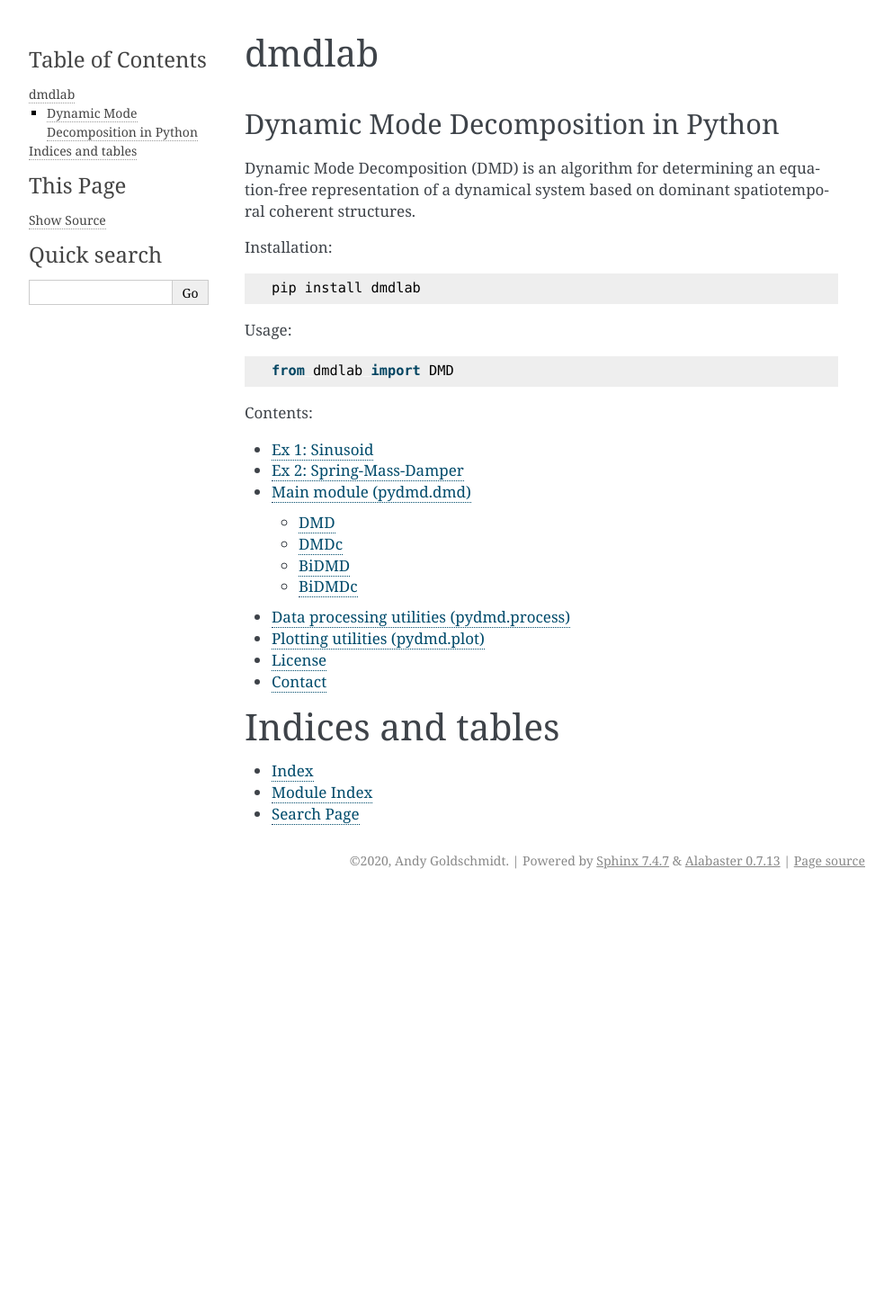
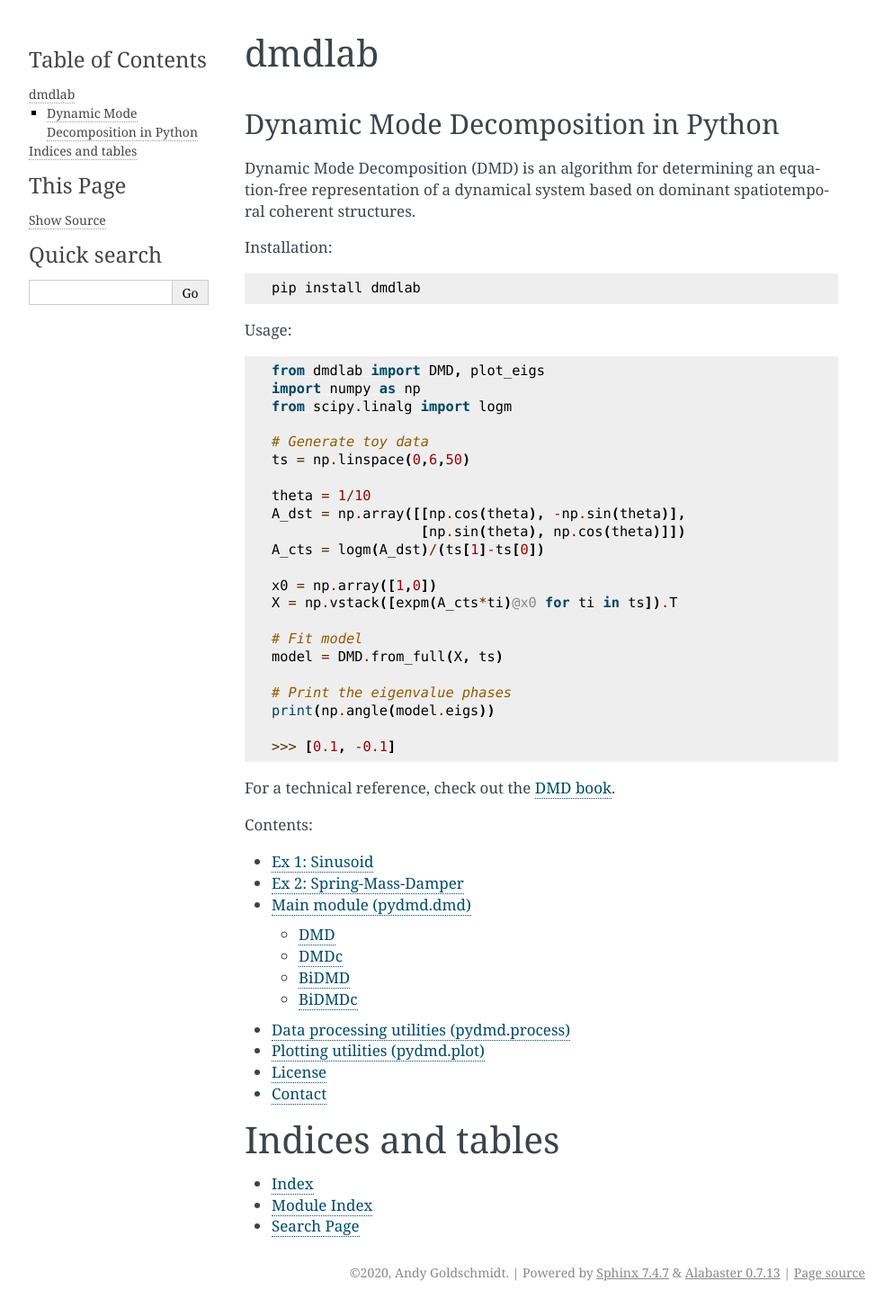
Before and after one commit to andgoldschmidt/dmdlab, a Sphinx documentation site: the page built from docs/index.rst, in a window 1280 px wide. Shown: the whole page at 90% size, without its empty margins (148-1141 px from the left). Built offline with Sphinx 7.4.7, drawn with Linux system fonts in a browser that asks for light colours; before the commit the page ends 996 px from its top, so only the background shows below that.

Commit message:
Update readme and index with example.

```diff
--- a/docs/index.rst
+++ b/docs/index.rst
@@ -12,12 +12,35 @@ Installation:
 
     pip install dmdlab
 
-
 Usage:
 
 .. code-block:: python
 
-    from dmdlab import DMD
+    from dmdlab import DMD, plot_eigs
+    import numpy as np
+    from scipy.linalg import logm
+
+    # Generate toy data
+    ts = np.linspace(0,6,50)
+
+    theta = 1/10
+    A_dst = np.array([[np.cos(theta), -np.sin(theta)],
+                      [np.sin(theta), np.cos(theta)]])
+    A_cts = logm(A_dst)/(ts[1]-ts[0])
+
+    x0 = np.array([1,0])
+    X = np.vstack([expm(A_cts*ti)@x0 for ti in ts]).T
+
+    # Fit model
+    model = DMD.from_full(X, ts)
+
+    # Print the eigenvalue phases
+    print(np.angle(model.eigs))
+
+    >>> [0.1, -0.1]
+
+
+For a technical reference, check out the `DMD book <http://www.dmdbook.com/>`_.
 
 
 .. toctree::
```
Also changed, not shown: README.rst (+40 -6 lines).
